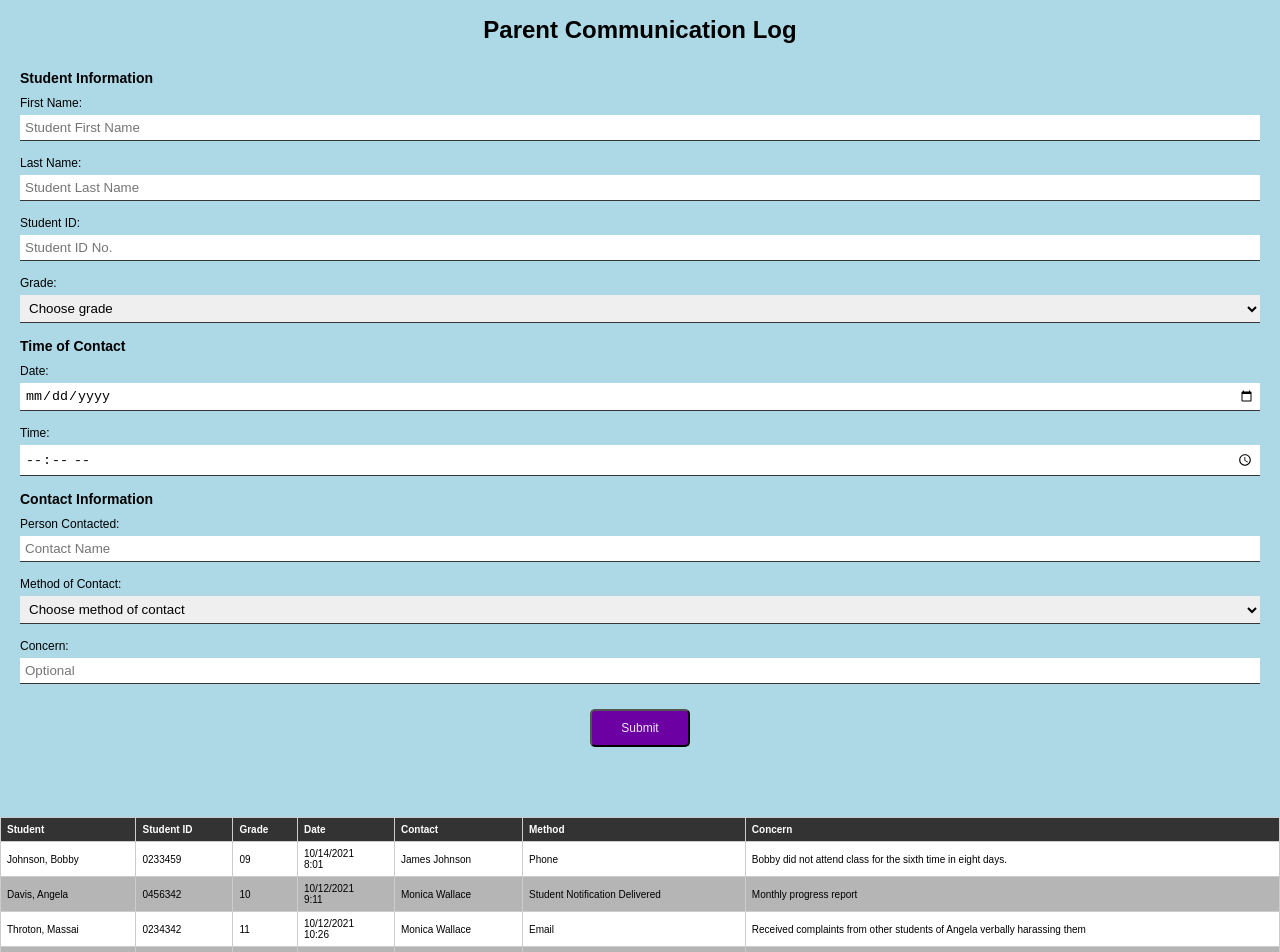
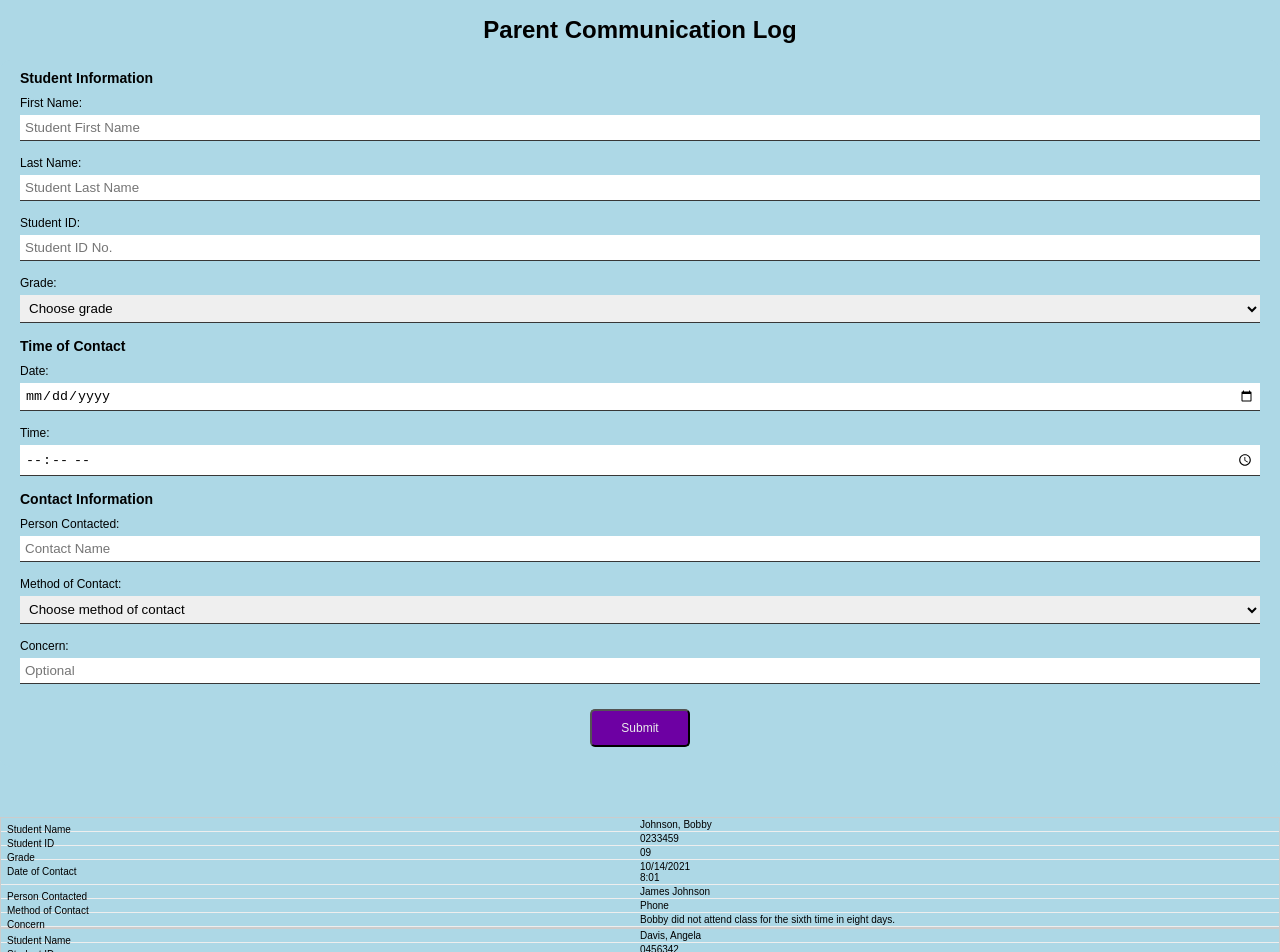
Before and after one commit to wdwiii/parent-communication-log, a React (Create React App) app: page / in a window 1280 px wide. Shown: the top 952 px of the page. Built offline with nearby package versions, Linux system fonts and the light colour scheme.

Commit message:
Modify styles for table, td ,th &tr elements

```diff
--- a/src/components/LogTable/LogTable.module.css
+++ b/src/components/LogTable/LogTable.module.css
@@ -1,27 +1,104 @@
 /*
 Generic Styling, for Desktops/Laptops
 */
-table {
-  width: 100%;
+.table {
   border-collapse: collapse;
-}
-/* Zebra striping */
-tr:nth-of-type(odd) {
-  background: white;
+  border-radius: 10px 10px 0 0;
+  box-shadow: 0.5rem 0.5rem 2rem rgb(61, 61, 61);
+  font-size: 1.2rem;
+  margin: 0 auto;
+  overflow: hidden;
+  width: 90%;
 }
 
-tr:nth-of-type(even) {
-  background: rgb(181, 181, 181);
-}
-
-th {
-  background: #333;
+.table thead tr {
+  background-color: rgb(109, 0, 163);
   color: white;
   font-weight: bold;
 }
-td,
-th {
-  padding: 6px;
-  border: 1px solid #ccc;
+
+.table th,
+.table td {
+  padding: 1.2rem 1.5rem;
   text-align: left;
+  border: none;
 }
+
+.table tbody tr {
+  background-color: white;
+  border-bottom: 1px solid rgb(228, 228, 228);
+}
+
+.table tbody tr:nth-of-type(even) {
+  background-color: rgb(243, 243, 243);
+}
+
+.table tbody tr:last-of-type {
+  border-bottom: 2px solid rgb(109, 0, 163);
+}
+
+@media only screen and (max-width: 760px),
+  (min-device-width: 768px) and (max-device-width: 1024px) {
+  /* Force table to not be like tables anymore */
+  table,
+  thead,
+  tbody,
+  th,
+  td,
+  tr {
+    display: block;
+  }
+
+  /* Hide table headers (but not display: none;, for accessibility) */
+  thead tr {
+    position: absolute;
+    top: -9999px;
+    left: -9999px;
+  }
+
+  tr {
+    border: 1px solid #ccc;
+  }
+
+  td {
+    /* Behave  like a "row" */
+    border: none;
+    border-bottom: 1px solid #eee;
+    position: relative;
+    padding-left: 50%;
+  }
+
+  td:before {
+    /* Now like a table header */
+    position: absolute;
+    /* Top/left values mimic padding */
+    top: 6px;
+    left: 6px;
+    width: 45%;
+    padding-right: 10px;
+    white-space: nowrap;
+  }
+
+  /* Label the data */
+  td:nth-of-type(1):before {
+    content: 'Student Name';
+  }
+  td:nth-of-type(2):before {
+    content: 'Student ID';
+  }
+  td:nth-of-type(3):before {
+    content: 'Grade';
+  }
+  td:nth-of-type(4):before {
+    content: 'Date of Contact';
+  }
+  td:nth-of-type(5):before {
+    content: 'Person Contacted';
+  }
+  td:nth-of-type(6):before {
+    content: 'Method of Contact';
+  }
+  td:nth-of-type(7):before {
+    content: 'Concern';
+  }
+}
```
